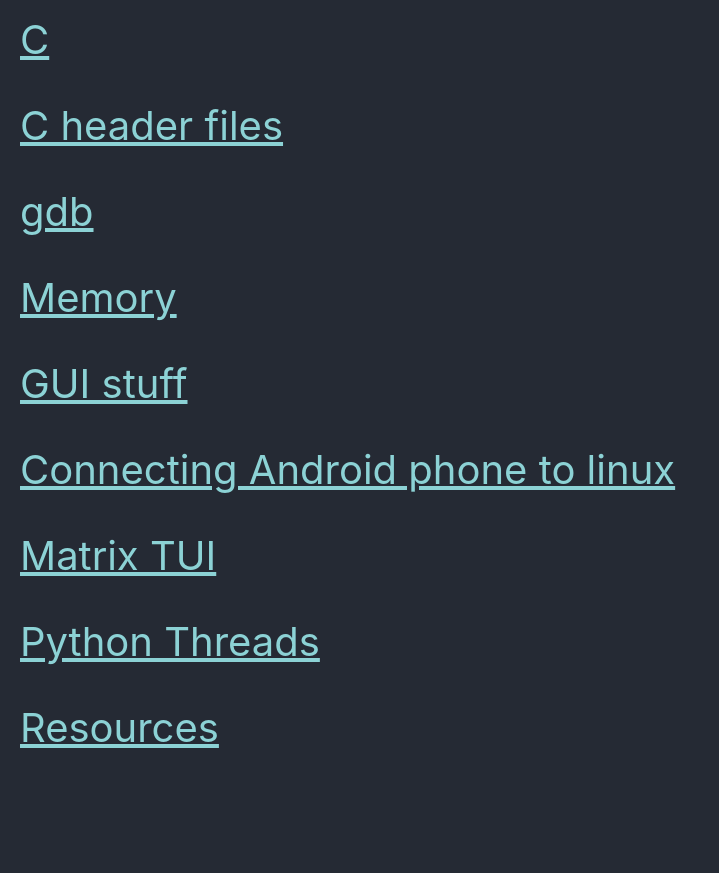
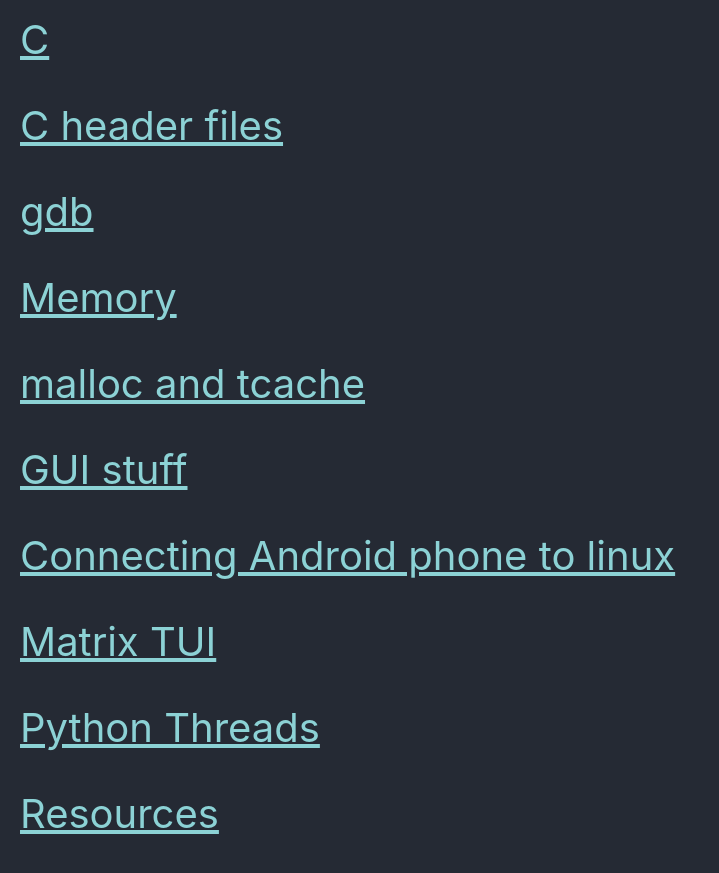
Before and after one commit to Connor-McCartney/Connor-McCartney.github.io, a Jekyll site: the page built from _pages/misc.md, in a window 1280 px wide and 900 px high, scrolled down 2000 px. Shown: the top 873 px of the window, without its empty margins (0-719 px from the left). Built offline with Jekyll 4.4.1, drawn with Linux system fonts in a browser that asks for light colours; cached includes are drawn as plain includes; before the commit the page ends 2814 px from its top, so only the background shows below that.

Commit message:
Update misc.md

```diff
--- a/_pages/misc.md
+++ b/_pages/misc.md
@@ -55,6 +55,8 @@ title: Misc
 
 <span style="font-size:2em;">   [Memory](/misc/Memory)   </span>
 
+<span style="font-size:2em;">   [malloc and tcache](/misc/malloc-and-tcache)   </span>
+
 <span style="font-size:2em;">   [GUI stuff](/misc/xguic)   </span>
 
 <span style="font-size:2em;">   [Connecting Android phone to linux](/misc/ConnectingAndroidphonetolinux)   </span>
```
